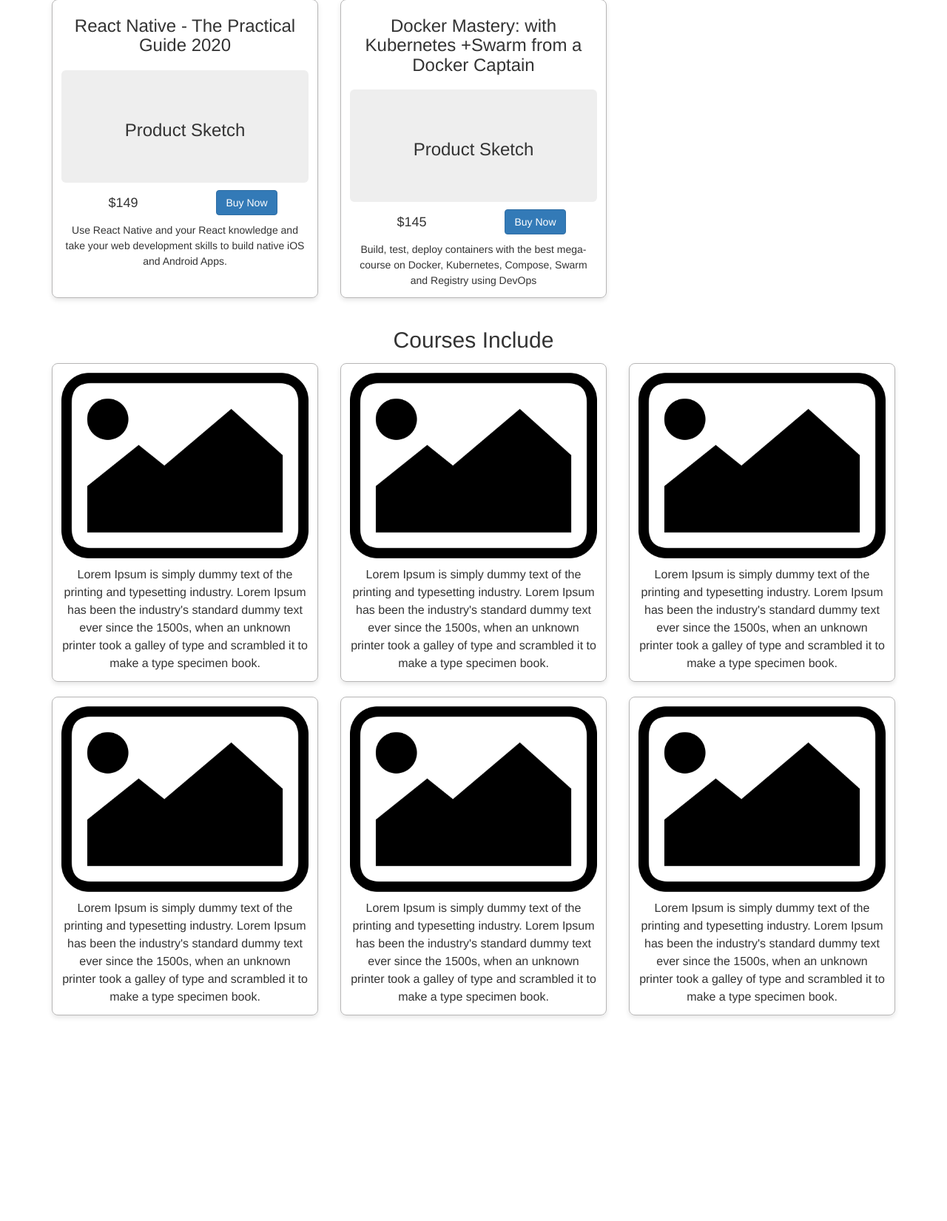
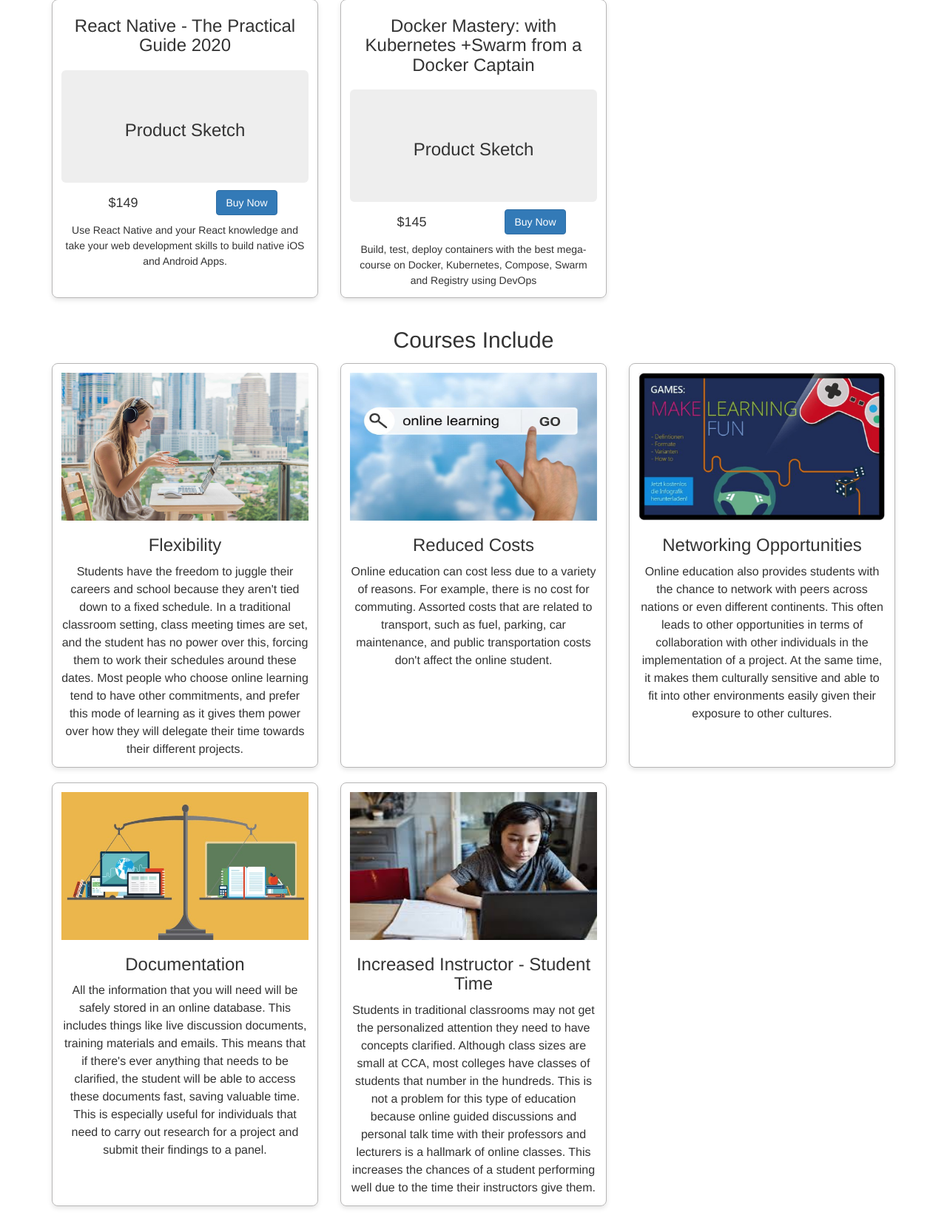
Before and after one commit to coding-complexity/codingcomplexity.com, a Flask app: page / in a window 1280 px wide. Shown: the part 985-2636 px from the top of the page at 74% size. Before the commit the page ends 2361 px from the top, so only its background shows below. Run offline with Flask 2, Linux system fonts and the light colour scheme; some libraries are stand-ins or nearby versions.

Commit message:
Complete Dynamic Data distribution on the pages

```diff
--- /dev/null
+++ b/app/Database/benefits.yaml
@@ -0,0 +1,30 @@
+# BENEFITS DATA
+- benefit_id: 1
+  benefit: 'Flexibility'
+  sort_des: "they will delegate their time towards their different projects"
+  description: "Students have the freedom to juggle their careers and school because they aren't tied down to a fixed schedule. In a traditional classroom setting, class meeting times are set, and the student has no power over this, forcing them to work their schedules around these dates. Most people who choose online learning tend to have other commitments, and prefer this mode of learning as it gives them power over how they will delegate their time towards their different projects."
+  image_name: "benefits1.jpg"
+
+- benefit_id: 2
+  benefit: 'Reduced Costs'
+  sort_des: "Online education can cost less due to a variety of reasons."
+  description: "Online education can cost less due to a variety of reasons. For example, there is no cost for commuting. Assorted costs that are related to transport, such as fuel, parking, car maintenance, and public transportation costs don't affect the online student."
+  image_name: "benefits2.jpg"
+
+- benefit_id: 3
+  benefit: "Networking Opportunities"
+  sort_des: "Online education also provides students with the chance to network"
+  description: "Online education also provides students with the chance to network with peers across nations or even different continents. This often leads to other opportunities in terms of collaboration with other individuals in the implementation of a project. At the same time, it makes them culturally sensitive and able to fit into other environments easily given their exposure to other cultures."
+  image_name: "benefits3.png"
+
+- benefit_id: 4
+  benefit: "Documentation"
+  sort_des: "All the information that you will need will be safely stored in an online database."
+  description: "All the information that you will need will be safely stored in an online database. This includes things like live discussion documents, training materials and emails. This means that if there's ever anything that needs to be clarified, the student will be able to access these documents fast, saving valuable time. This is especially useful for individuals that need to carry out research for a project and submit their findings to a panel."
+  image_name: "benefits4.jpg"
+
+- benefit_id: 5
+  benefit: "Increased Instructor - Student Time"
+  sort_des: "Students in traditional classrooms may not get the personalized attention"
+  description: "Students in traditional classrooms may not get the personalized attention they need to have concepts clarified. Although class sizes are small at CCA, most colleges have classes of students that number in the hundreds. This is not a problem for this type of education because online guided discussions and personal talk time with their professors and lecturers is a hallmark of online classes. This increases the chances of a student performing well due to the time their instructors give them."
+  image_name: "benefits5.jpeg"
--- a/app/config.py
+++ b/app/config.py
@@ -8,3 +8,8 @@ class Config:
         productYamlfile = '{}/products.yaml'.format(self.dataBasePath)
         productsData = yaml.load(open(productYamlfile), Loader=yaml.FullLoader)
         return productsData
+
+    def productBenefits(self):
+        benefitsYamlfile = '{}/benefits.yaml'.format(self.dataBasePath)
+        benefitsData = yaml.load(open(benefitsYamlfile), Loader=yaml.FullLoader)
+        return benefitsData
--- a/app/controller/home.py
+++ b/app/controller/home.py
@@ -9,5 +9,6 @@ class Home:
     def index(self):
         homePageData = {}
         homePageData['productData'] = self.config.productData()
+        homePageData['productBenefits'] = self.config.productBenefits()
         # print(homePageData)
         return homePageData
--- a/app/routes.py
+++ b/app/routes.py
@@ -11,8 +11,8 @@ def index():
     homeData = home.index()
     return render_template('home/index.html', title='Coding Complexity - Home Page', homeData=homeData)
 
-@app.route('/product')
-def product():
+@app.route('/product/<int:productId>')
+def product(productId):
     product = Product()
-    productDetails = product.index()
+    productDetails = product.index(productId)
     return render_template('product/product.html', title='Coding Complexity - Product Details', productDetails=productDetails)
--- a/app/static/assets/css/home.css
+++ b/app/static/assets/css/home.css
@@ -57,6 +57,9 @@ img.tile-header-img {
 p.productSortDescription {
     font-size: 14px;
 }
+img.tile-header-img {
+    height: 200px;
+}
 
 
 
--- a/app/templates/home/index.html
+++ b/app/templates/home/index.html
@@ -26,7 +26,7 @@
                                              <span class='price'>${{product.product_price}}</span>
                                         </div>
                                         <div class='buy-section'>
-                                             <a href="/product?productId={{product.product_id}}" target='_blank' class='btn btn-primary btn-s'>Buy Now</a>
+                                             <a href="/product/{{product.product_id}}" target='_blank' class='btn btn-primary btn-s'>Buy Now</a>
                                         </div>
                                    </div>
                                    <div class='tile-details'>
@@ -42,66 +42,19 @@
                          <h2>Courses Include</h2>
                     </div>
                     <div class='product-benefit-box row'>
+                         {% for benefit in homeData.productBenefits%}
                          <div class='col-xl-4 col-lg-4 col-md-4 col-sm-6 text-center mb-10' >
                               <div class='product-tile'>
                                    <div class='tile-header'>
-                                        <img class='tile-header-img' src='{{ url_for('static',filename='assets/images/background_demo.png')}}' />
+                                        <img class='tile-header-img' src='static/assets/images/{{benefit.image_name}}' />
+                                        <span class="header-title"><h3>{{benefit.benefit}}</h3></span>
                                    </div>
                                    <div class='tile-body'>
-                                        <p>Lorem Ipsum is simply dummy text of the printing and typesetting industry. Lorem Ipsum has been the industry's standard dummy text ever since the 1500s, when an unknown printer took a galley of type and scrambled it to make a type specimen book.</p>
+                                        <p>{{benefit.description}}</p>
                                    </div>
                               </div>
                          </div>
-                         <div class='col-xl-4 col-lg-4 col-md-4 col-sm-6 text-center  mb-10' >
-                              <div class='product-tile'>
-                                   <div class='tile-header'>
-                                        <img class='tile-header-img' src='{{ url_for('static',filename='assets/images/background_demo.png')}}' />
-                                   </div>
-                                   <div class='tile-body'>
-                                        <p>Lorem Ipsum is simply dummy text of the printing and typesetting industry. Lorem Ipsum has been the industry's standard dummy text ever since the 1500s, when an unknown printer took a galley of type and scrambled it to make a type specimen book.</p>
-                                   </div>
-                              </div>
-                         </div>
-                         <div class='col-xl-4 col-lg-4 col-md-4 col-sm-6 text-center  mb-10' >
-                              <div class='product-tile'>
-                                   <div class='tile-header'>
-                                        <img class='tile-header-img' src='{{ url_for('static',filename='assets/images/background_demo.png')}}' />
-                                   </div>
-                                   <div class='tile-body'>
-                                        <p>Lorem Ipsum is simply dummy text of the printing and typesetting industry. Lorem Ipsum has been the industry's standard dummy text ever since the 1500s, when an unknown printer took a galley of type and scrambled it to make a type specimen book.</p>
-                                   </div>
-                              </div>
-                         </div>
-                         <div class='col-xl-4 col-lg-4 col-md-4 col-sm-6 text-center  mb-10' >
-                              <div class='product-tile'>
-                                   <div class='tile-header'>
-                                        <img class='tile-header-img' src='{{ url_for('static',filename='assets/images/background_demo.png')}}' />
-                                   </div>
-                                   <div class='tile-body'>
-                                        <p>Lorem Ipsum is simply dummy text of the printing and typesetting industry. Lorem Ipsum has been the industry's standard dummy text ever since the 1500s, when an unknown printer took a galley of type and scrambled it to make a type specimen book.</p>
-                                   </div>
-                              </div>
-                         </div>
-                         <div class='col-xl-4 col-lg-4 col-md-4 col-sm-6 text-center  mb-10' >
-                              <div class='product-tile'>
-                                   <div class='tile-header'>
-                                        <img class='tile-header-img' src='{{ url_for('static',filename='assets/images/background_demo.png')}}' />
-                                   </div>
-                                   <div class='tile-body'>
-                                        <p>Lorem Ipsum is simply dummy text of the printing and typesetting industry. Lorem Ipsum has been the industry's standard dummy text ever since the 1500s, when an unknown printer took a galley of type and scrambled it to make a type specimen book.</p>
-                                   </div>
-                              </div>
-                         </div>
-                         <div class='col-xl-4 col-lg-4 col-md-4 col-sm-6 text-center  mb-10' >
-                              <div class='product-tile'>
-                                   <div class='tile-header'>
-                                        <img class='tile-header-img' src='{{ url_for('static',filename='assets/images/background_demo.png')}}' />
-                                   </div>
-                                   <div class='tile-body'>
-                                        <p>Lorem Ipsum is simply dummy text of the printing and typesetting industry. Lorem Ipsum has been the industry's standard dummy text ever since the 1500s, when an unknown printer took a galley of type and scrambled it to make a type specimen book.</p>
-                                   </div>
-                              </div>
-                         </div>
+                         {% endfor %}
                     </div>
                </div>
 
```
Also changed, not shown: app/controller/product.py (+6 -4 lines), app/templates/product/product.html (+5 -8 lines), app/static/assets/images/benefits1.jpg (added), app/static/assets/images/benefits2.jpg (added), app/static/assets/images/benefits3.png (added), app/static/assets/images/benefits4.jpg (added), app/static/assets/images/benefits5.jpeg (added).
